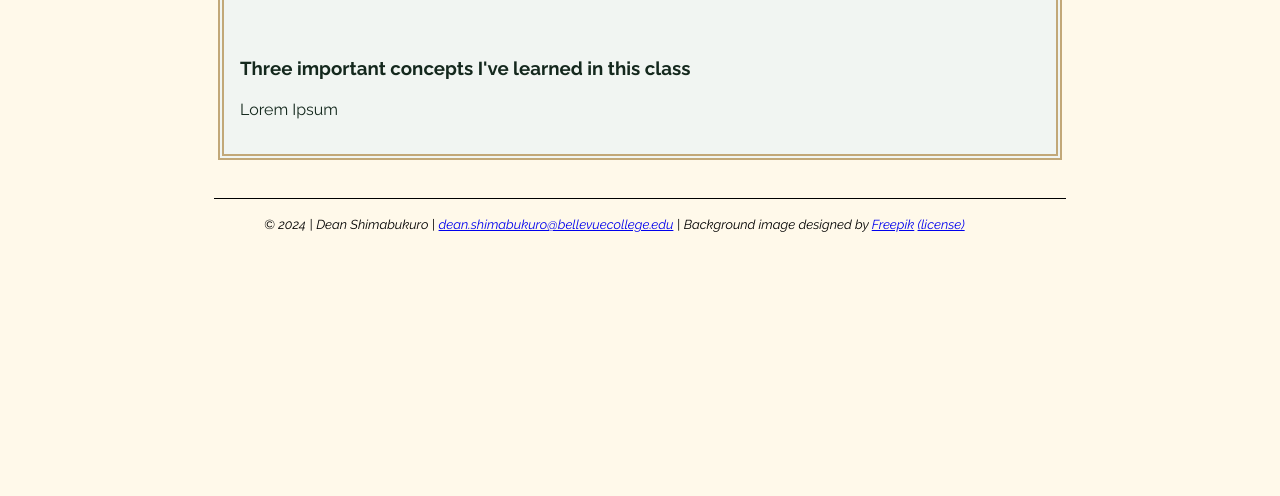
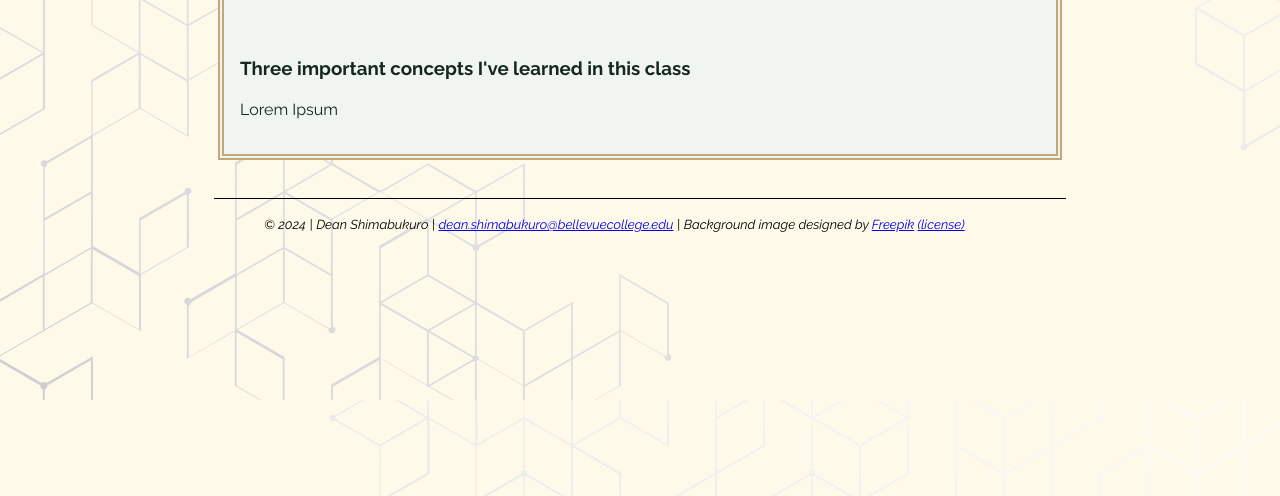
Before and after one commit to dshima1520/Final-Project, a plain HTML site: page index.html in a window 1280 px wide. Shown: the part 304-800 px from the top of the page. Drawn offline with Linux system fonts and the light colour scheme; the site is published under a folder, as on GitHub Pages, so addresses that start at the root find nothing.

Commit message:
Upload v4

```diff
--- a/stylesheet.css
+++ b/stylesheet.css
@@ -4,7 +4,7 @@ body {
     font-style: normal;
     font-weight: normal;
     background-color: #fff9ea;
-    background-image: url(/Images/15276013_5570862.svg);
+    background-image: url(Images/15276013_5570862.svg);
     background-position: center;
     background-size: 100%;
     margin: 0 15% 0;
```
